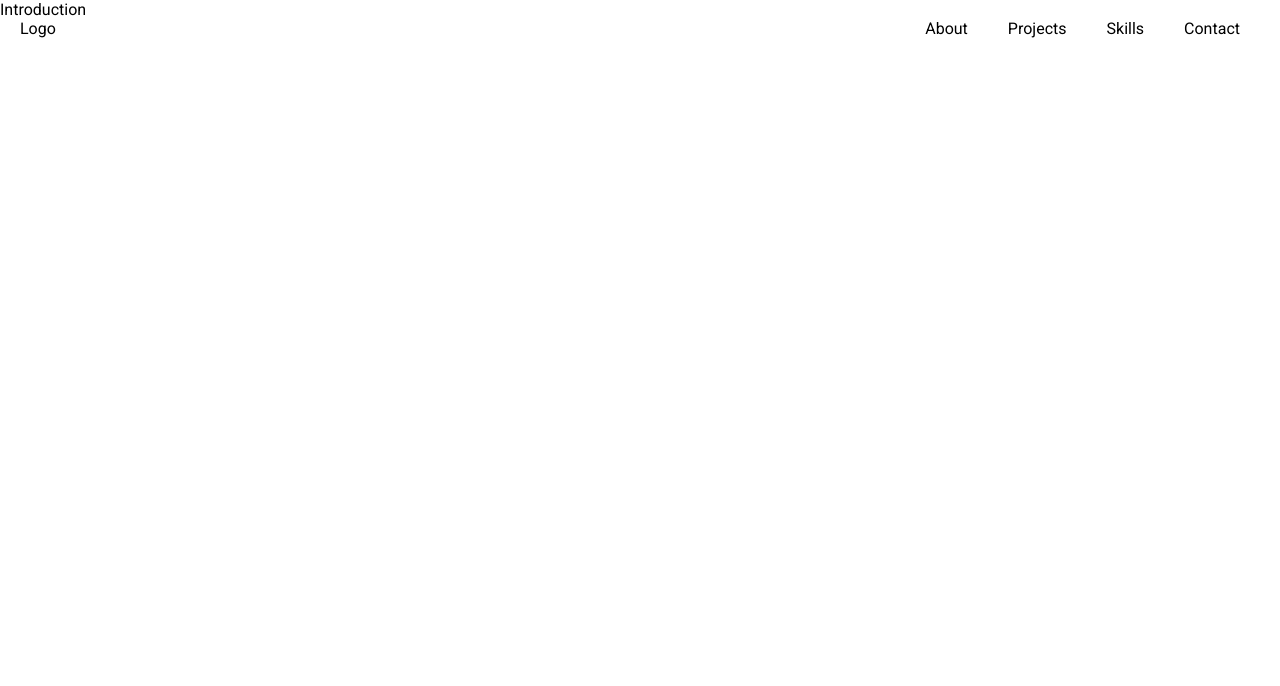
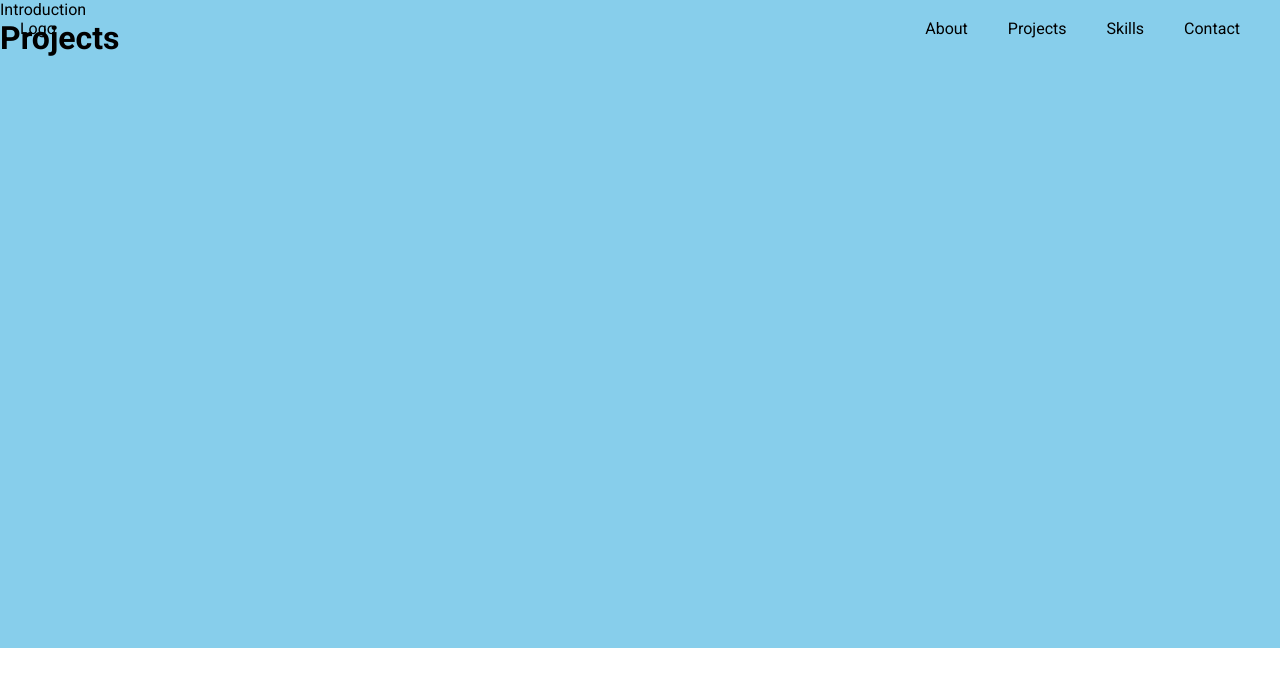
Before and after one commit to tacmoktan/my-portfolio, a React (Create React App) app: page / in a window 1280 px wide. Shown: the top 686 px of the page. Built offline with nearby package versions, Linux system fonts and the light colour scheme.

Commit message:
Add Project section to single page

```diff
--- a/src/Page/index.js
+++ b/src/Page/index.js
@@ -4,11 +4,13 @@ import React from 'react';
 import Navbar from '../components/Navbar';
 //section
 import Introduction  from '../section/Introduction';
+import Project from '../section/Project';
 
 const SinglePage = () => (
     <>
         <Navbar/>
         <Introduction />
+        <Project />
     </>
 );
 
```
